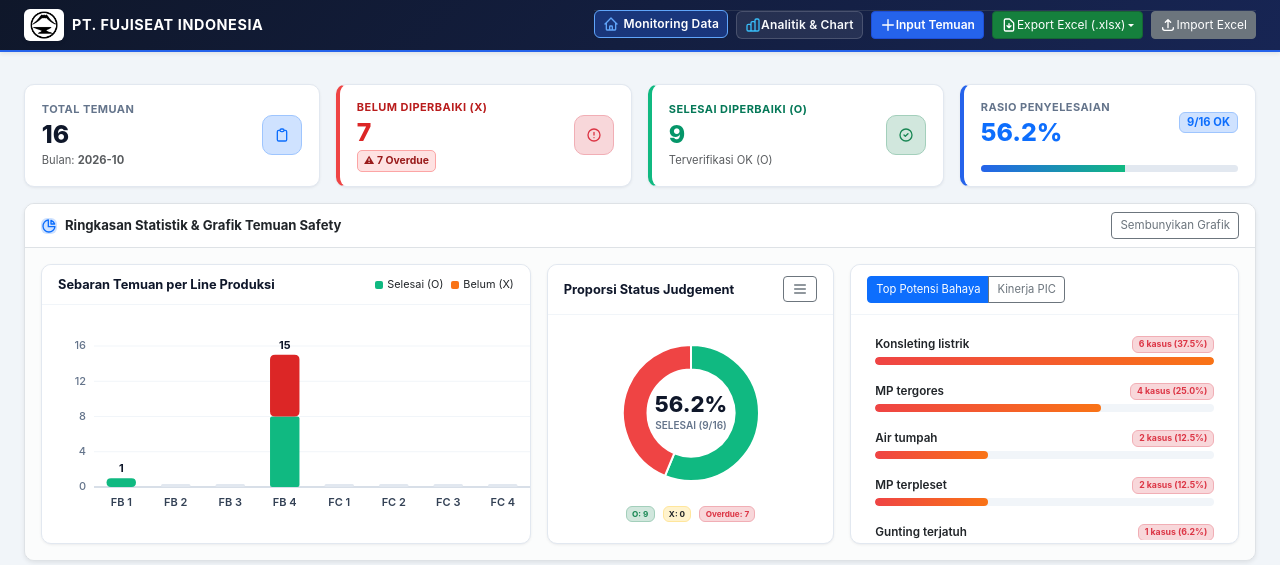
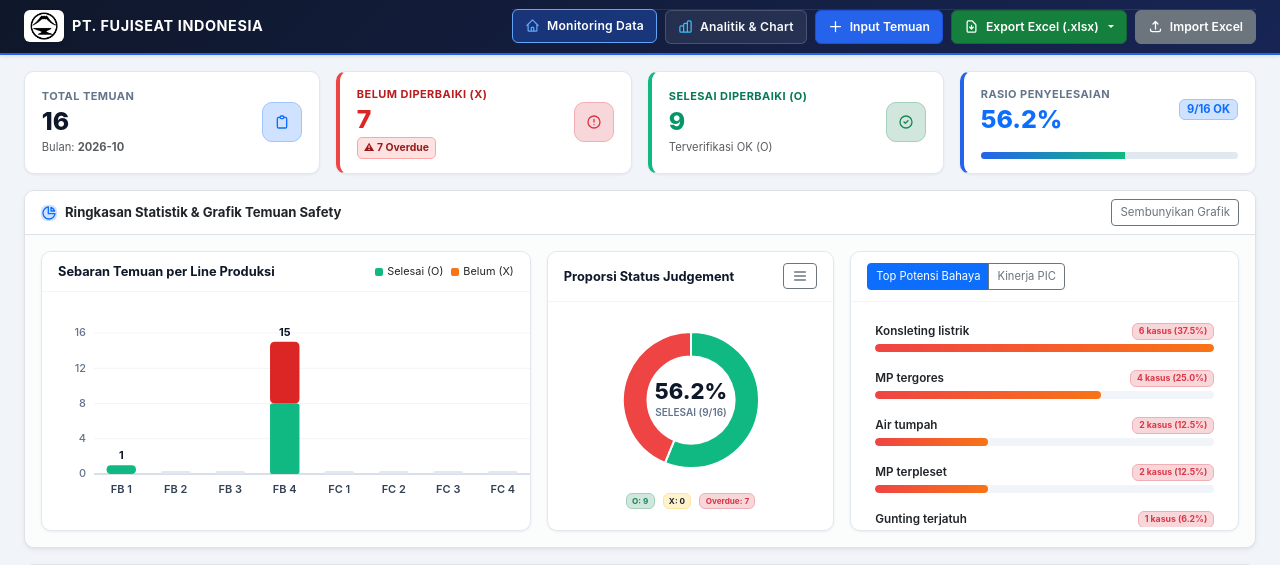
Before and after one commit to Mhdagsf/safety-genba, a Flask app: page / in a window 1280 px wide. Shown: the top 565 px of the page. Run offline with Flask 3, Linux system fonts and the light colour scheme; data comes from the database, SQL or seed files in the repository; data that the repository does not hold is empty; some libraries are stand-ins or nearby versions.

Commit message:
memperbaiki tampilan dashboard

```diff
--- a/app.py
+++ b/app.py
@@ -5,7 +5,7 @@ import re
 import mimetypes
 from datetime import datetime
 from PIL import Image as PILImage
-from flask import Flask, render_template, request, redirect, url_for, send_file, flash, send_from_directory, abort
+from flask import Flask, render_template, request, redirect, url_for, send_file, flash, send_from_directory, abort, session
 from werkzeug.utils import secure_filename
 
 import database
@@ -111,30 +111,61 @@ LINE_POS_MAP = {
 }
 
 
+def _get_saved_filter_kwargs():
+    """Return saved filter parameters from session so user stays in their chosen period."""
+    saved = session.get('genba_filters', {})
+    return {
+        'period_type': saved.get('period_type', 'month'),
+        'period_val': saved.get('period_val', ''),
+        'line': saved.get('line', 'ALL'),
+        'status': saved.get('status', 'ALL'),
+        'pic': saved.get('pic', 'ALL'),
+        'q': saved.get('q', ''),
+        'view': saved.get('view', 'table')
+    }
+
+
 @app.route('/')
 def index():
-    line_filter = request.args.get('line', 'ALL')
-    status_filter = request.args.get('status', 'ALL')
-    pic_filter = request.args.get('pic', 'ALL')
-    search_query = request.args.get('q', '').strip()
-    view_mode = request.args.get('view', 'table')  # 'table' or 'card'
+    saved = session.get('genba_filters', {})
 
-    period_type = request.args.get('period_type', 'month')
+    line_filter = request.args.get('line', saved.get('line', 'ALL'))
+    status_filter = request.args.get('status', saved.get('status', 'ALL'))
+    pic_filter = request.args.get('pic', saved.get('pic', 'ALL'))
+    search_query = request.args.get('q', saved.get('q', '')).strip()
+    view_mode = request.args.get('view', saved.get('view', 'table'))
+
+    period_type = request.args.get('period_type', saved.get('period_type', 'month'))
 
     available_periods = database.get_available_periods()
     all_pics = database.get_distinct_pics(PICS)
 
     default_month = available_periods['months'][0] if available_periods['months'] else datetime.now().strftime('%Y-%m')
     default_year = available_periods['years'][0] if available_periods['years'] else datetime.now().strftime('%Y')
+    default_week = datetime.now().strftime('%Y-%m-%d')
+
+    raw_period_val = request.args.get('period_val', saved.get('period_val', ''))
 
     if period_type == 'month':
-        period_val = request.args.get('period_val', default_month)
+        period_val = raw_period_val if (raw_period_val and len(raw_period_val) == 7 and '-' in raw_period_val) else default_month
     elif period_type == 'year':
-        period_val = request.args.get('period_val', default_year)
+        period_val = raw_period_val if (raw_period_val and len(raw_period_val) == 4 and raw_period_val.isdigit()) else default_year
     elif period_type == 'week':
-        period_val = request.args.get('period_val', datetime.now().strftime('%Y-%m-%d'))
+        period_val = raw_period_val if (raw_period_val and len(raw_period_val) == 10 and raw_period_val.count('-') == 2) else default_week
     else:
-        period_val = request.args.get('period_val', '')
+        period_type = 'all'
+        period_val = ''
+
+    # Persist current filter state in session so Detail, Edit, and Delete keep the same period
+    session['genba_filters'] = {
+        'period_type': period_type,
+        'period_val': period_val,
+        'line': line_filter,
+        'status': status_filter,
+        'pic': pic_filter,
+        'q': search_query,
+        'view': view_mode
+    }
 
     findings = database.get_all_findings(line_filter, status_filter, search_query, period_type, period_val, pic_filter)
     stats = database.get_statistics(line_filter, status_filter, search_query, period_type, period_val, pic_filter)
@@ -184,14 +215,15 @@ def analytics_dashboard():
     default_month = available_periods['months'][0] if available_periods['months'] else datetime.now().strftime('%Y-%m')
     default_year = available_periods['years'][0] if available_periods['years'] else datetime.now().strftime('%Y')
 
+    raw_pval = request.args.get('period_val', '')
     if period_type == 'month':
-        period_val = request.args.get('period_val', default_month)
+        period_val = raw_pval if (raw_pval and len(raw_pval) == 7 and '-' in raw_pval) else default_month
     elif period_type == 'year':
-        period_val = request.args.get('period_val', default_year)
+        period_val = raw_pval if (raw_pval and len(raw_pval) == 4 and raw_pval.isdigit()) else default_year
     elif period_type == 'week':
-        period_val = request.args.get('period_val', datetime.now().strftime('%Y-%m-%d'))
+        period_val = raw_pval if (raw_pval and len(raw_pval) == 10 and raw_pval.count('-') == 2) else datetime.now().strftime('%Y-%m-%d')
     else:
-        period_val = request.args.get('period_val', '')
+        period_val = ''
 
     findings = database.get_all_findings(line_filter, 'ALL', '', period_type, period_val, pic_filter)
     analytics = database.compute_analytics_data(findings, LINES)
@@ -282,8 +314,9 @@ def input_finding():
             'foto_fix': foto_fix_name
         })
 
-        flash(f'Temuan safety berhasil disimpan! (ID #{new_id})', 'success')
-        return redirect(url_for('index'))
+        session.pop('_flashes', None)
+        flash('Temuan safety berhasil disimpan!', 'success')
+        return redirect(url_for('index', **_get_saved_filter_kwargs()))
 
     today_str = datetime.now().strftime('%Y-%m-%d')
     all_pics = database.get_distinct_pics(PICS)
@@ -365,8 +398,9 @@ def edit_finding(finding_id):
             'clear_foto_fix': clear_foto_fix
         })
 
-        flash(f'Data temuan #{finding_id} berhasil diperbarui!', 'success')
-        return redirect(url_for('index'))
+        session.pop('_flashes', None)
+        flash('Data temuan berhasil diperbarui!', 'success')
+        return redirect(url_for('index', **_get_saved_filter_kwargs()))
 
     all_pics = database.get_distinct_pics(PICS)
     return render_template('edit.html', finding=finding, lines=LINES, pics=all_pics, line_pos_map=LINE_POS_MAP)
@@ -389,8 +423,9 @@ def delete_finding(finding_id):
         remove_uploaded_file_safely(finding.get('foto_sesudah'))
         remove_uploaded_file_safely(finding.get('foto_fix'))
     database.delete_finding(finding_id)
-    flash(f'Temuan #{finding_id} telah dihapus.', 'info')
-    return redirect(url_for('index'))
+    session.pop('_flashes', None)
+    flash('Temuan telah dihapus.', 'info')
+    return redirect(url_for('index', **_get_saved_filter_kwargs()))
 
 
 @app.route('/export-excel')
--- a/static/css/custom.css
+++ b/static/css/custom.css
@@ -114,6 +114,32 @@ svg.icon-sm {
   background: linear-gradient(135deg, #0f172a 0%, #172554 100%);
   border-bottom: 2px solid #2563eb;
   padding: 0.55rem 1rem;
+}
+
+/* Unified Header Navbar Action Buttons */
+.fuji-nav-btn {
+  display: inline-flex !important;
+  align-items: center !important;
+  justify-content: center !important;
+  gap: 7px !important;
+  height: 34px;
+  padding: 0 12px !important;
+  font-size: 0.76rem !important;
+  font-weight: 600 !important;
+  line-height: 1 !important;
+  border-radius: 6px !important;
+  white-space: nowrap;
+}
+
+.fuji-nav-btn svg {
+  width: 15px !important;
+  height: 15px !important;
+  flex-shrink: 0;
+}
+
+.fuji-nav-btn.dropdown-toggle::after {
+  margin-left: 2px;
+  vertical-align: middle;
 }
 
 .nav-btn-dashboard {
--- a/templates/analytics.html
+++ b/templates/analytics.html
@@ -45,7 +45,7 @@
                 <div class="col-6 col-md-3">
                     <label class="form-label mb-1 text-muted fw-bold" style="font-size: 0.6875rem;">CAKUPAN
                         PERIODE</label>
-                    <select name="period_type" onchange="this.form.submit()"
+                    <select name="period_type" onchange="const pv=this.form.querySelector('[name=period_val]'); if(pv) pv.value=''; this.form.submit()"
                         class="form-select form-select-sm fw-bold border-primary text-primary">
                         <option value="all" {% if period_type=='all' %}selected{% endif %}>Semua Periode (Keseluruhan)
                         </option>
--- a/templates/base.html
+++ b/templates/base.html
@@ -7,7 +7,7 @@
     <!-- 100% Offline Local Assets (No external CDN required) -->
     <link rel="stylesheet" href="{{ url_for('static', filename='css/bootstrap.min.css') }}">
     <link rel="stylesheet" href="{{ url_for('static', filename='css/sweetalert2.min.css') }}">
-    <link rel="stylesheet" href="{{ url_for('static', filename='css/custom.css', v='20261113_3') }}">
+    <link rel="stylesheet" href="{{ url_for('static', filename='css/custom.css', v='20261116_1') }}">
 </head>
 <body class="d-flex flex-column min-vh-100">
 
@@ -29,31 +29,31 @@
             <!-- Collapsible Navigation Menu -->
             <div class="collapse navbar-collapse w-100 mt-2 mt-lg-0" id="fujiNavbarMenu">
                 <div class="d-flex flex-column flex-lg-row align-items-stretch align-items-lg-center gap-2 ms-lg-auto pt-2 pt-lg-0 border-top border-secondary border-opacity-25 border-top-lg-0">
-                    <a href="{{ url_for('index') }}" class="btn btn-sm nav-btn-dashboard {% if request.endpoint == 'index' %}active{% endif %} d-flex align-items-center justify-content-center" style="font-size: 0.75rem;" title="Ke Halaman Dashboard Monitoring">
-                        <svg width="14" height="14" class="me-1.5" fill="none" stroke="currentColor" viewBox="0 0 24 24" style="color: #60a5fa; flex-shrink: 0;">
+                    <a href="{{ url_for('index') }}" class="btn btn-sm fuji-nav-btn nav-btn-dashboard {% if request.endpoint == 'index' %}active{% endif %}" title="Ke Halaman Dashboard Monitoring">
+                        <svg width="15" height="15" fill="none" stroke="currentColor" viewBox="0 0 24 24" style="color: #60a5fa;">
                             <path stroke-linecap="round" stroke-linejoin="round" stroke-width="2" d="M3 12l2-2m0 0l7-7 7 7M5 10v10a1 1 0 001 1h3m10-11l2 2m-2-2v10a1 1 0 01-1 1h-3m-6 0a1 1 0 001-1v-4a1 1 0 011-1h2a1 1 0 011 1v4a1 1 0 001 1m-6 0h6"/>
                         </svg>
-                        <span class="fw-semibold ms-1">Monitoring Data</span>
+                        <span>Monitoring Data</span>
                     </a>
 
-                    <a href="{{ url_for('analytics_dashboard', period_type=period_type|default('all'), period_val=period_val|default(''), line=line_filter|default('ALL'), pic=pic_filter|default('ALL')) }}" class="btn btn-sm {% if request.endpoint == 'analytics_dashboard' %}nav-btn-analytics shadow-sm{% else %}nav-btn-dashboard{% endif %} d-flex align-items-center justify-content-center gap-1.5" style="font-size: 0.75rem;" title="Buka Dashboard Analitik & Grafik Statistik">
-                        <svg width="14" height="14" fill="none" stroke="currentColor" viewBox="0 0 24 24" style="color: {% if request.endpoint == 'analytics_dashboard' %}#ffffff{% else %}#38bdf8{% endif %};">
+                    <a href="{{ url_for('analytics_dashboard', period_type=period_type|default('all'), period_val=period_val|default(''), line=line_filter|default('ALL'), pic=pic_filter|default('ALL')) }}" class="btn btn-sm fuji-nav-btn {% if request.endpoint == 'analytics_dashboard' %}nav-btn-analytics shadow-sm{% else %}nav-btn-dashboard{% endif %}" title="Buka Dashboard Analitik & Grafik Statistik">
+                        <svg width="15" height="15" fill="none" stroke="currentColor" viewBox="0 0 24 24" style="color: {% if request.endpoint == 'analytics_dashboard' %}#ffffff{% else %}#38bdf8{% endif %};">
                             <path stroke-linecap="round" stroke-linejoin="round" stroke-width="2" d="M9 19v-6a2 2 0 00-2-2H5a2 2 0 00-2 2v6a2 2 0 002 2h2a2 2 0 002-2zm0 0V9a2 2 0 012-2h2a2 2 0 012 2v10m-6 0a2 2 0 002 2h2a2 2 0 002-2m0 0V5a2 2 0 012-2h2a2 2 0 012 2v14a2 2 0 01-2 2h-2a2 2 0 01-2-2z"/>
                         </svg>
-                        <span class="fw-semibold">Analitik &amp; Chart</span>
+                        <span>Analitik &amp; Chart</span>
                     </a>
 
-                    <a href="{{ url_for('input_finding') }}" class="btn btn-sm btn-primary d-flex align-items-center justify-content-center gap-1.5" style="background-color: #2563eb; border-color: #1d4ed8; font-size: 0.75rem;">
-                        <svg width="14" height="14" fill="none" stroke="currentColor" viewBox="0 0 24 24">
+                    <a href="{{ url_for('input_finding') }}" class="btn btn-sm btn-primary fuji-nav-btn" style="background-color: #2563eb; border-color: #1d4ed8;">
+                        <svg width="15" height="15" fill="none" stroke="currentColor" viewBox="0 0 24 24">
                             <path stroke-linecap="round" stroke-linejoin="round" stroke-width="2" d="M12 4v16m8-8H4"/>
                         </svg>
-                        <span class="fw-semibold">Input Temuan</span>
+                        <span>Input Temuan</span>
                     </a>
 
                     <!-- Export Excel Dropdown -->
-                    <div class="dropdown">
-                        <button class="btn btn-sm btn-success dropdown-toggle d-flex align-items-center justify-content-center gap-1.5 w-100" type="button" data-bs-toggle="dropdown" aria-expanded="false" style="background-color: #15803d; border-color: #166534; font-size: 0.75rem;">
-                            <svg width="14" height="14" fill="none" stroke="currentColor" viewBox="0 0 24 24">
+                    <div class="dropdown d-flex align-items-center">
+                        <button class="btn btn-sm btn-success dropdown-toggle fuji-nav-btn w-100" type="button" data-bs-toggle="dropdown" aria-expanded="false" style="background-color: #15803d; border-color: #166534;">
+                            <svg width="15" height="15" fill="none" stroke="currentColor" viewBox="0 0 24 24">
                                 <path stroke-linecap="round" stroke-linejoin="round" stroke-width="2" d="M12 10v6m0 0l-3-3m3 3l3-3m2 8H7a2 2 0 01-2-2V5a2 2 0 012-2h5.586a1 1 0 01.707.293l5.414 5.414a1 1 0 01.293.707V19a2 2 0 01-2 2z"/>
                             </svg>
                             <span>Export Excel (.xlsx)</span>
@@ -72,8 +72,8 @@
                         </ul>
                     </div>
 
-                    <button type="button" class="btn btn-sm btn-secondary d-flex align-items-center justify-content-center gap-1.5" data-bs-toggle="modal" data-bs-target="#importModal" style="font-size: 0.75rem;">
-                        <svg width="14" height="14" fill="none" stroke="currentColor" viewBox="0 0 24 24">
+                    <button type="button" class="btn btn-sm btn-secondary fuji-nav-btn" data-bs-toggle="modal" data-bs-target="#importModal">
+                        <svg width="15" height="15" fill="none" stroke="currentColor" viewBox="0 0 24 24">
                             <path stroke-linecap="round" stroke-linejoin="round" stroke-width="2" d="M4 16v1a3 3 0 003 3h10a3 3 0 003-3v-1m-4-8l-4-4m0 0L8 8m4-4v12"/>
                         </svg>
                         <span>Import Excel</span>
@@ -84,12 +84,12 @@
         </div>
     </nav>
 
-    <!-- Flash Alerts -->
-    <div class="container-fluid px-3 px-lg-4 mt-3 no-print">
-        {% with messages = get_flashed_messages(with_categories=true) %}
-            {% if messages %}
+    <!-- Flash Alerts (Auto-dismiss after 5 seconds, with manual 'X' close button) -->
+    {% with messages = get_flashed_messages(with_categories=true) %}
+        {% if messages %}
+            <div class="container-fluid px-3 px-lg-4 mt-3 no-print" id="fujiFlashContainer">
                 {% for category, message in messages %}
-                    <div class="alert alert-{% if category == 'success' %}success{% elif category == 'danger' %}danger{% elif category == 'warning' %}warning{% else %}primary{% endif %} alert-dismissible fade show py-2 px-3 d-flex align-items-center justify-content-between mb-2" role="alert" style="font-size: 0.8125rem;">
+                    <div class="alert alert-{% if category == 'success' %}success{% elif category == 'danger' %}danger{% elif category == 'warning' %}warning{% else %}primary{% endif %} alert-dismissible fade show py-2 px-3 d-flex align-items-center justify-content-between mb-2 fuji-flash-alert" role="alert" style="font-size: 0.8125rem;">
                         <div class="d-flex align-items-center gap-2">
                             <svg width="16" height="16" fill="none" stroke="currentColor" viewBox="0 0 24 24">
                                 <path stroke-linecap="round" stroke-linejoin="round" stroke-width="2" d="M13 16h-1v-4h-1m1-4h.01M21 12a9 9 0 11-18 0 9 9 0 0118 0z"/>
@@ -99,9 +99,9 @@
                         <button type="button" class="btn-close py-2" data-bs-dismiss="alert" aria-label="Close"></button>
                     </div>
                 {% endfor %}
-            {% endif %}
-        {% endwith %}
-    </div>
+            </div>
+        {% endif %}
+    {% endwith %}
 
     <!-- Main Content Body -->
     <main class="container-fluid px-3 px-lg-4 py-3 flex-grow-1">
@@ -153,7 +153,7 @@
     <script src="{{ url_for('static', filename='js/sweetalert2.all.min.js') }}"></script>
 
     <!-- Genba Interactive Offline Charts Engine -->
-    <script src="{{ url_for('static', filename='js/genba-charts.js', v='20261113_3') }}"></script>
+    <script src="{{ url_for('static', filename='js/genba-charts.js', v='20261116_1') }}"></script>
 
     <script>
         // SweetAlert2 Toast Mixin (Top-Right notification)
@@ -196,6 +196,35 @@
                 }
             });
         }
+
+        // Auto-dismiss flash alerts after 5 seconds (5000ms) while keeping the 'X' close button active
+        document.addEventListener('DOMContentLoaded', function() {
+            const flashAlerts = document.querySelectorAll('.fuji-flash-alert');
+            flashAlerts.forEach(function(alertEl) {
+                alertEl.addEventListener('closed.bs.alert', function() {
+                    const container = document.getElementById('fujiFlashContainer');
+                    if (container && container.querySelectorAll('.fuji-flash-alert').length === 0) {
+                        container.remove();
+                    }
+                });
+                setTimeout(function() {
+                    if (!document.body.contains(alertEl)) return;
+                    try {
+                        const bsAlert = bootstrap.Alert.getOrCreateInstance(alertEl);
+                        bsAlert.close();
+                    } catch (e) {
+                        alertEl.classList.remove('show');
+                        setTimeout(function() {
+                            alertEl.remove();
+                            const container = document.getElementById('fujiFlashContainer');
+                            if (container && container.querySelectorAll('.fuji-flash-alert').length === 0) {
+                                container.remove();
+                            }
+                        }, 200);
+                    }
+                }, 5000);
+            });
+        });
     </script>
 
     <!-- Trigger Toast Alert on Flask Flash Messages -->
--- a/templates/index.html
+++ b/templates/index.html
@@ -295,7 +295,7 @@
                 <div class="col-6 col-md-2">
                     <label class="form-label mb-1 text-muted fw-bold d-block"
                         style="font-size: 0.6875rem;">PERIODE TEMUAN</label>
-                    <select name="period_type" id="periodTypeSelect" onchange="this.form.submit()"
+                    <select name="period_type" id="periodTypeSelect" onchange="const pv=this.form.querySelector('[name=period_val]'); if(pv) pv.value=''; this.form.submit()"
                         class="form-select form-select-sm fw-bold border-primary text-primary">
                         <option value="month" {% if period_type=='month' %}selected{% endif %}>Perbulan
                             (Bulanan)</option>
@@ -437,13 +437,7 @@
                         </a>
                         {% endif %}
 
-                        {% if line_filter != 'ALL' or status_filter != 'ALL' or pic_filter != 'ALL' or
-                        search_query or period_type != 'month' %}
-                        <a href="{{ url_for('index', period_type='month', view=view_mode) }}"
-                            class="text-danger text-decoration-none fw-bold ms-1" style="font-size: 0.73rem;">
-                            Reset Semua
-                        </a>
-                        {% endif %}
+
                     </div>
 
                     <div class="d-flex align-items-center gap-2">
```
Also changed, not shown: templates/dashboard_main.html (+2 -8 lines).
